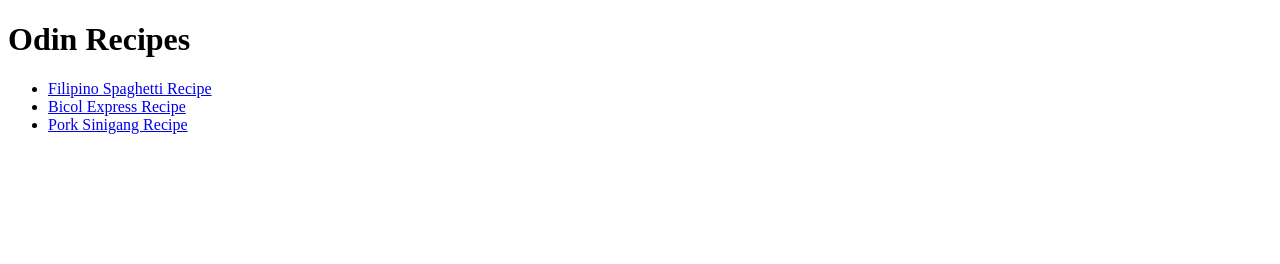
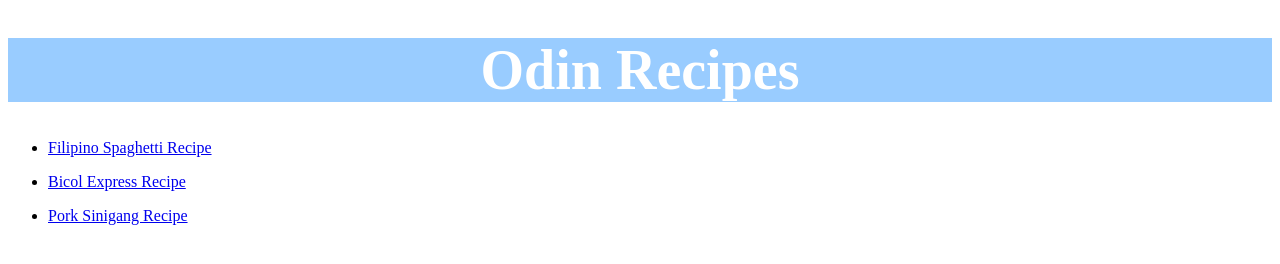
Before and after one commit to eyronjohn/odin-recipes1, a plain HTML site: page index.html in a window 1280 px wide. Drawn offline with Linux system fonts and the light colour scheme.

Commit message:
Added stylesheet via upload

```diff
--- a/index.html
+++ b/index.html
@@ -4,15 +4,16 @@
     <head>
         <meta charset="utf-8">
         <title>Odin Recipes</title>
+        <!--External CSS-->
+        <link rel="stylesheet" href="style.css">
     </head>
 
     <body>
-        <h1>Odin Recipes</h1>
-
+        <h1 class="title">Odin Recipes</h1>
         <ul>
-            <li><a href="recipes/spaghetti.html">Filipino Spaghetti Recipe</a></li>
-            <li><a href="recipes/bicolExpress.html">Bicol Express Recipe</a></li>
-            <li><a href="recipes/porkSinigang.html">Pork Sinigang Recipe</a></li>
+            <li><p><a href="recipes/spaghetti.html">Filipino Spaghetti Recipe</a></p></li>
+            <li><p><a href="recipes/bicolExpress.html">Bicol Express Recipe</a></li>
+            <li><p><a href="recipes/porkSinigang.html">Pork Sinigang Recipe</a></p></li>
         </ul>
 
 
--- /dev/null
+++ b/style.css
@@ -0,0 +1,12 @@
+/*body{
+    background-color: #e6ffff;
+}
+*/
+
+.title {
+    background-color: #99ccff;
+    color: white;
+    text-align: center;
+    font-size: 56px;
+    font-weight: bold;
+}
```
